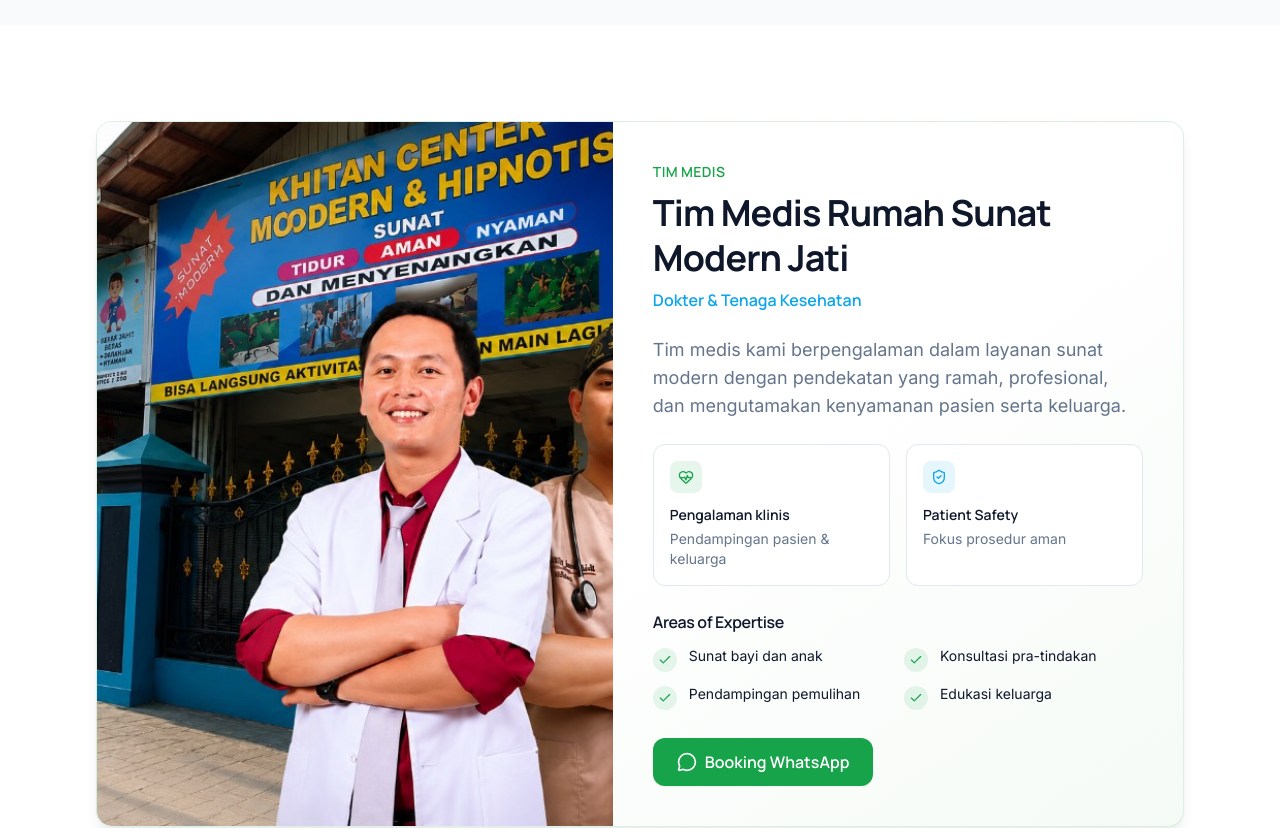
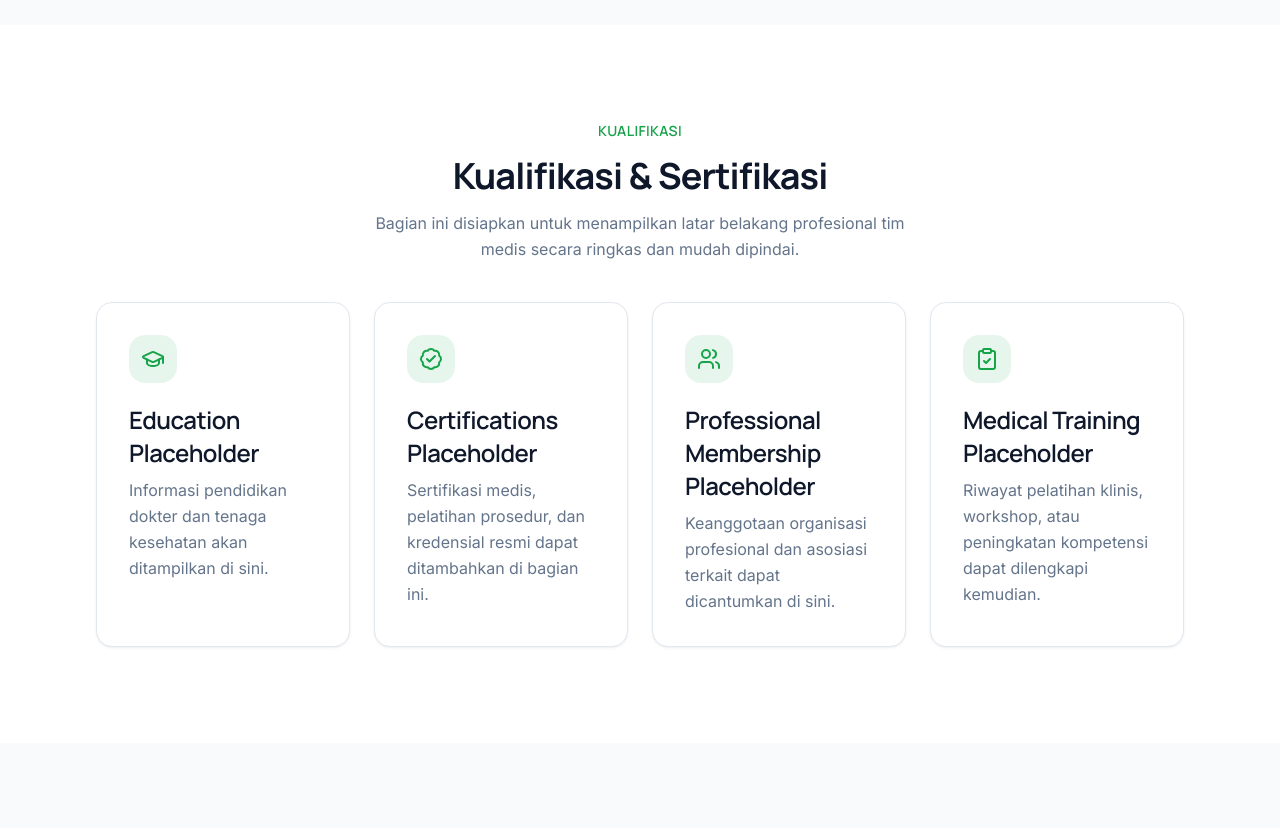
Before and after one commit to kenzonuts/home-medici, a Next.js app: page /tim-medis in a window 1280 px wide. Shown: the part 880-1708 px from the top of the page. Built offline with nearby package versions, Linux system fonts and the light colour scheme; no server answers.

Commit message:
delete card image

```diff
--- a/app/tim-medis/page.tsx
+++ b/app/tim-medis/page.tsx
@@ -2,7 +2,6 @@ import type { Metadata } from "next";
 
 import {
   ExpertiseAreas,
-  FeaturedDoctor,
   Qualifications,
   TeamAppointmentCta,
   TeamIntroduction,
@@ -29,7 +28,6 @@ export default function MedicalTeamPage() {
         breadcrumbs={header.breadcrumbs}
       />
       <TeamIntroduction />
-      <FeaturedDoctor />
       <Qualifications />
       <ExpertiseAreas />
       <WhyChooseMedicalTeam />
--- a/components/sections/team/FeaturedDoctor.tsx
+++ /dev/null
@@ -1,125 +0,0 @@
-import Link from "next/link";
-import { Check, MessageCircle } from "lucide-react";
-
-import { FadeLeft, FadeRight, FadeUp } from "@/components/animations";
-import { Section } from "@/components/layout/Section";
-import { ImagePlaceholder } from "@/components/shared/ImagePlaceholder";
-import { buttonVariants } from "@/components/ui/Button";
-import { Card } from "@/components/ui/Card";
-import { IconWrapper } from "@/components/ui/IconWrapper";
-import { HeadingLG, Paragraph } from "@/components/ui/Typography";
-import { featuredDoctorIconMap } from "@/components/sections/team/icons";
-import { getWhatsAppUrl } from "@/constants/contact";
-import { teamContent } from "@/constants/team";
-import { cn } from "@/lib/utils";
-
-export function FeaturedDoctor() {
-  const { featuredDoctor } = teamContent;
-  const ExperienceIcon = featuredDoctorIconMap.experience;
-  const SafetyIcon = featuredDoctorIconMap.safety;
-
-  return (
-    <Section
-      id="dokter-utama"
-      aria-labelledby="featured-doctor-heading"
-      className="bg-surface"
-    >
-      <Card
-        padding="none"
-        className="overflow-hidden border-primary/15 bg-gradient-to-br from-surface via-surface to-primary/5 shadow-lg"
-      >
-        <div className="grid items-stretch lg:grid-cols-[0.95fr_1.05fr]">
-          <FadeLeft className="min-h-full">
-            <ImagePlaceholder
-              label={featuredDoctor.imageLabel}
-              imageSrc={featuredDoctor.imageSrc}
-              aspect="none"
-              className="h-full min-h-[360px] rounded-none lg:min-h-[560px]"
-            />
-          </FadeLeft>
-
-          <FadeRight>
-            <div className="flex h-full flex-col gap-6 p-6 sm:p-8 lg:p-10">
-              <div>
-                <p className="mb-2 font-heading text-sm font-semibold tracking-wide text-primary uppercase">
-                  {featuredDoctor.eyebrow}
-                </p>
-                <HeadingLG id="featured-doctor-heading">
-                  {featuredDoctor.name}
-                </HeadingLG>
-                <p className="mt-2 font-heading text-base font-semibold text-secondary">
-                  {featuredDoctor.position}
-                </p>
-              </div>
-
-              <Paragraph className="text-base sm:text-lg">
-                {featuredDoctor.bio}
-              </Paragraph>
-
-              <div className="grid gap-4 sm:grid-cols-2">
-                <div className="rounded-lg border border-border bg-surface p-4">
-                  <IconWrapper variant="primary" size="sm" className="mb-3">
-                    <ExperienceIcon aria-hidden />
-                  </IconWrapper>
-                  <p className="font-heading text-sm font-semibold text-foreground">
-                    {featuredDoctor.yearsExperience}
-                  </p>
-                  <p className="mt-1 text-sm text-muted-foreground">
-                    Pendampingan pasien & keluarga
-                  </p>
-                </div>
-                <div className="rounded-lg border border-border bg-surface p-4">
-                  <IconWrapper variant="secondary" size="sm" className="mb-3">
-                    <SafetyIcon aria-hidden />
-                  </IconWrapper>
-                  <p className="font-heading text-sm font-semibold text-foreground">
-                    Patient Safety
-                  </p>
-                  <p className="mt-1 text-sm text-muted-foreground">
-                    Fokus prosedur aman
-                  </p>
-                </div>
-              </div>
-
-              <div>
-                <h3 className="mb-3 font-heading text-base font-semibold text-foreground">
-                  Areas of Expertise
-                </h3>
-                <ul className="grid gap-3 sm:grid-cols-2">
-                  {featuredDoctor.expertise.map((item) => (
-                    <li
-                      key={item}
-                      className="flex items-start gap-3 text-sm text-foreground"
-                    >
-                      <span className="mt-0.5 inline-flex size-6 shrink-0 items-center justify-center rounded-full bg-primary/10 text-primary">
-                        <Check className="size-3.5" aria-hidden />
-                      </span>
-                      <span>{item}</span>
-                    </li>
-                  ))}
-                </ul>
-              </div>
-
-              <FadeUp>
-                <div className="pt-1">
-                  <Link
-                    href={getWhatsAppUrl(featuredDoctor.ctaMessage)}
-                    target="_blank"
-                    rel="noopener noreferrer"
-                    aria-label={`Booking WhatsApp untuk ${featuredDoctor.name}`}
-                    className={cn(
-                      buttonVariants({ variant: "primary", size: "lg" }),
-                    )}
-                  >
-                    <MessageCircle className="size-5" aria-hidden />
-                    {featuredDoctor.ctaLabel}
-                  </Link>
-                </div>
-              </FadeUp>
-            </div>
-          </FadeRight>
-        </div>
-      </Card>
-    </Section>
-  );
-}
--- a/components/sections/team/icons.ts
+++ b/components/sections/team/icons.ts
@@ -5,7 +5,6 @@ import {
   GraduationCap,
   HandHeart,
   HeartHandshake,
-  HeartPulse,
   ShieldCheck,
   Sparkles,
   Stethoscope,
@@ -47,8 +46,3 @@ export const teamTrustIconMap: Record<TeamTrustItem["icon"], LucideIcon> = {
   safety: ShieldCheck,
   personalized: HandHeart,
 };
-
-export const featuredDoctorIconMap = {
-  experience: HeartPulse,
-  safety: ShieldCheck,
-} as const;
--- a/components/sections/team/index.ts
+++ b/components/sections/team/index.ts
@@ -1,5 +1,4 @@
 export { ExpertiseAreas } from "./ExpertiseAreas";
-export { FeaturedDoctor } from "./FeaturedDoctor";
 export { Qualifications } from "./Qualifications";
 export { TeamAppointmentCta } from "./TeamAppointmentCta";
 export { TeamIntroduction } from "./TeamIntroduction";
--- a/constants/team.ts
+++ b/constants/team.ts
@@ -51,24 +51,6 @@ export const teamContent = {
     body: "Dengan pendekatan ramah dan profesional, tim medis Rumah Sunat Modern Jati siap mendampingi setiap usia pasien agar prosedur berlangsung lebih aman dan nyaman.",
     imageLabel: "Tim medis Rumah Sunat Modern Jati",
     imageSrc: "/images/hero-klinik.png",
-  },
-  featuredDoctor: {
-    eyebrow: "Tim Medis",
-    name: "Tim Medis Rumah Sunat Modern Jati",
-    position: "Dokter & Tenaga Kesehatan",
-    bio: "Tim medis kami berpengalaman dalam layanan sunat modern dengan pendekatan yang ramah, profesional, dan mengutamakan kenyamanan pasien serta keluarga.",
-    expertise: [
-      "Sunat bayi dan anak",
-      "Konsultasi pra-tindakan",
-      "Pendampingan pemulihan",
-      "Edukasi keluarga",
-    ],
-    yearsExperience: "Pengalaman klinis",
-    imageLabel: "Tim medis Rumah Sunat Modern Jati",
-    imageSrc: "/images/hero-klinik.png",
-    ctaLabel: "Booking WhatsApp",
-    ctaMessage:
-      "Halo Rumah Sunat Modern Jati, saya ingin booking konsultasi dengan tim medis.",
   },
   qualifications: {
     eyebrow: "Kualifikasi",
```
